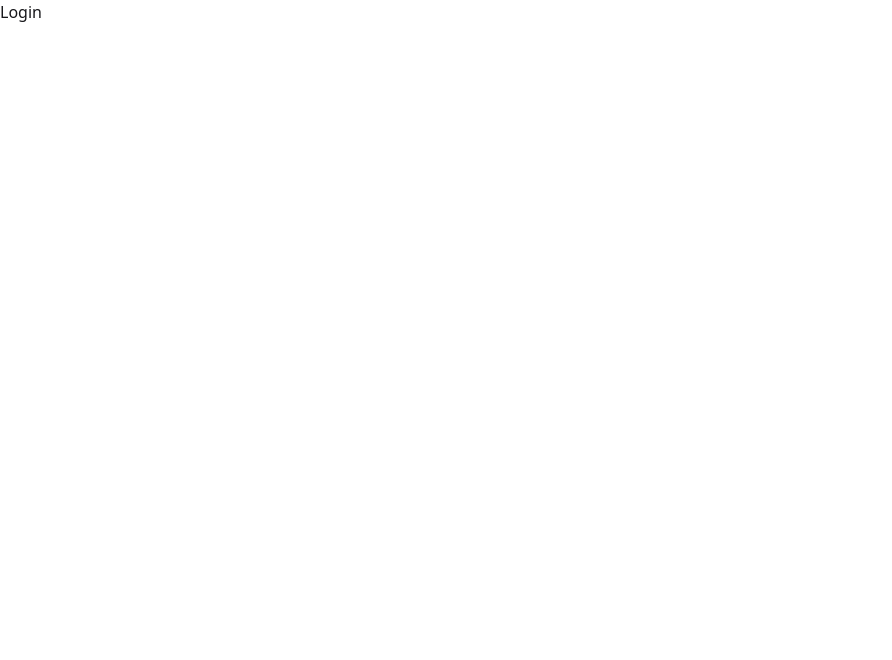
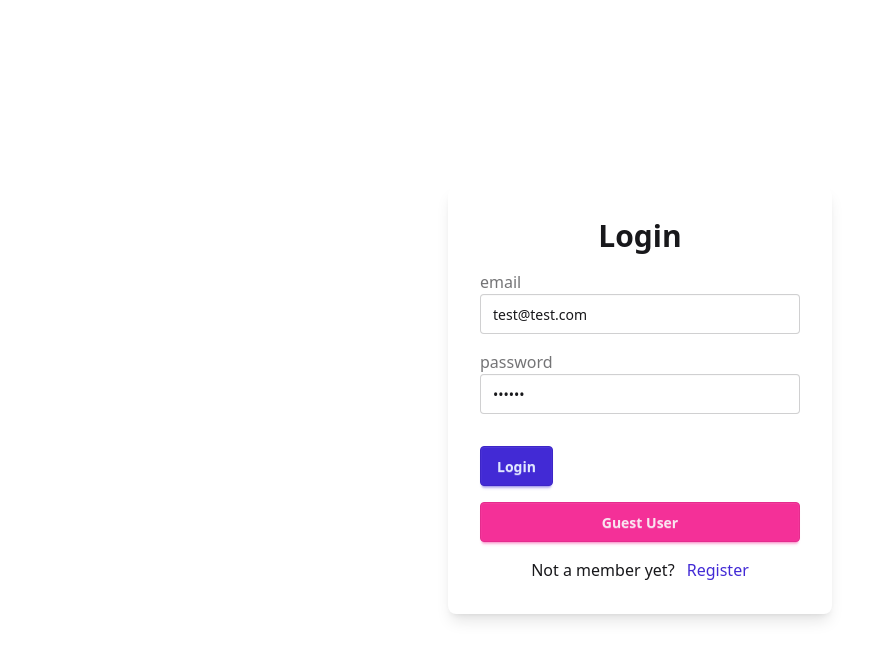
Before and after one commit to vsbron/course-all-in-one-2025, a React (Vite) app in the folder 12-comfy-store/: page /login in a window 1280 px wide. Shown: the top 660 px of the page, without its empty margins (0-892 px from the left). Built offline with nearby package versions, Linux system fonts and the light colour scheme.

Commit message:
12-comfy-store - Set up the Login page with base CSS

```diff
--- /dev/null
+++ b/12-comfy-store/src/components/SubmitBtn.jsx
@@ -0,0 +1,10 @@
+function SubmitBtn({ text }) {
+  // Returned JSX
+  return (
+    <button className="btn btn-primary" type="submit">
+      {text}
+    </button>
+  );
+}
+
+export default SubmitBtn;
--- a/12-comfy-store/src/components/index.js
+++ b/12-comfy-store/src/components/index.js
@@ -1 +1,2 @@
 export { default as FormInput } from "./FormInput";
+export { default as SubmitBtn } from "./SubmitBtn";
--- a/12-comfy-store/src/pages/Login.jsx
+++ b/12-comfy-store/src/pages/Login.jsx
@@ -1,6 +1,45 @@
+import { FormInput, SubmitBtn } from "../components";
+import { Form, Link } from "react-router-dom";
+
 function Login() {
   // Returned JSX
-  return <div>Login</div>;
+  return (
+    <section className="h-screen grid place-items-center">
+      <Form
+        method="post"
+        className="card w-96 p-8 bg-base-100 shadow-lg flex flex-col gap-y-4"
+      >
+        <h4 className="text-center text-3xl font-bold">Login</h4>
+        <FormInput
+          type="email"
+          label="email"
+          name="identifier"
+          defaultValue="test@test.com"
+        />
+        <FormInput
+          type="password"
+          label="password"
+          name="password"
+          defaultValue="secret"
+        />
+        <div className="mt-4">
+          <SubmitBtn text="Login" />
+        </div>
+        <button type="button" className="btn btn-secondary btn-block">
+          Guest User
+        </button>
+        <p className="text-center">
+          Not a member yet?{" "}
+          <Link
+            to="/register"
+            className="ml-2 link link-hover link-primary capitalize"
+          >
+            register
+          </Link>
+        </p>
+      </Form>
+    </section>
+  );
 }
 
 export default Login;
```
